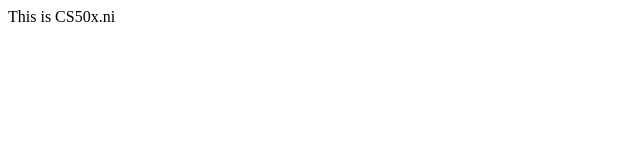
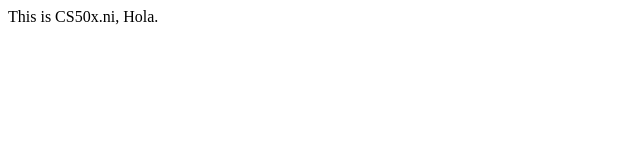
Before and after one commit to rchavezriosjr/lecture0, a plain HTML site: page index.html in a window 1280 px wide. Shown: the full height of the page, 0-640 px from the left. Drawn offline with Linux system fonts and the light colour scheme.

Commit message:
Conflicto Fusion

```diff
--- a/index.html
+++ b/index.html
@@ -6,6 +6,6 @@
     <title>Lecture0</title>
 </head>
 <body>
-    This is CS50x.ni
+    This is CS50x.ni, Hola.
 </body>
 </html>
```
